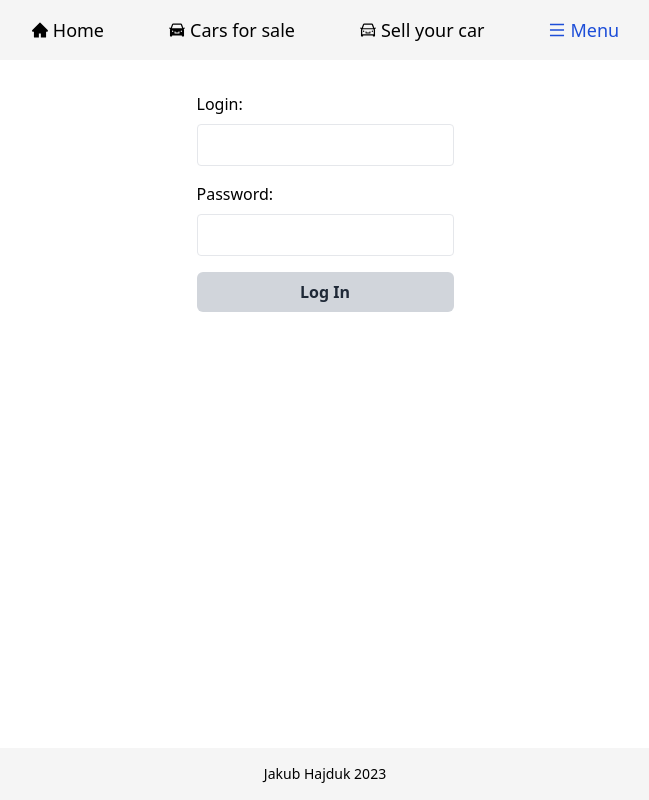
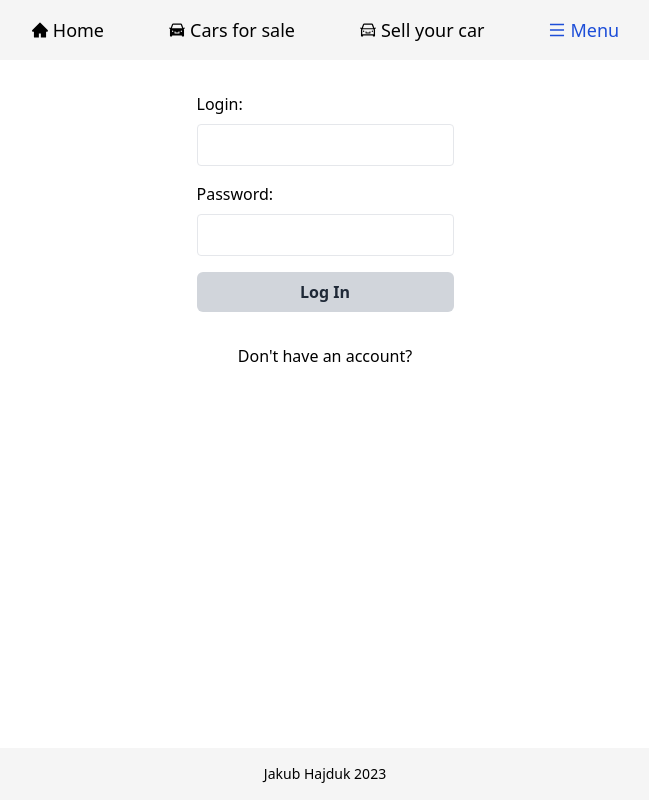
Before and after one commit to jakubhajduk53/cars-app, a React (Create React App) app: page /menu in a window 1280 px wide. Shown: the whole page, without its empty margins (315-964 px from the left). Built offline with nearby package versions, Linux system fonts and the light colour scheme; no server answers; the HTML template or start-up script is replaced by a standard one.

Commit message:
feat: add ternary operator in MenuPage

```diff
--- a/src/components/Login.js
+++ b/src/components/Login.js
@@ -8,7 +8,7 @@ const validationSchema = Yup.object().shape({
   password: Yup.string().required("Password is required"),
 });
 
-function Login() {
+function Login(props) {
   const initialValues = {
     login: "",
     password: "",
@@ -19,7 +19,7 @@ function Login() {
   };
 
   return (
-    <div>
+    <div className="flex flex-col items-center">
       <Formik
         initialValues={initialValues}
         validationSchema={validationSchema}
@@ -63,6 +63,14 @@ function Login() {
           <Button type="submit" value="Log In" className="w-full" />
         </Form>
       </Formik>
+      <p
+        onClick={() => {
+          props.handleClick(false);
+        }}
+        className="hover:text-blue-500 cursor-pointer "
+      >
+        Don't have an account?
+      </p>
     </div>
   );
 }
--- a/src/pages/MenuPage.js
+++ b/src/pages/MenuPage.js
@@ -1,10 +1,16 @@
-import React from "react";
+import React, { useState } from "react";
 import Login from "../components/Login";
 
 function MenuPage() {
+  const [isRegistered, setIsRegistered] = useState(true);
+
+  const handleClick = (value) => {
+    setIsRegistered(value);
+  };
+
   return (
     <div className="flex w-full justify-center">
-      <Login />
+      {isRegistered ? <Login handleClick={handleClick} /> : <p>HA</p>}
     </div>
   );
 }
```
